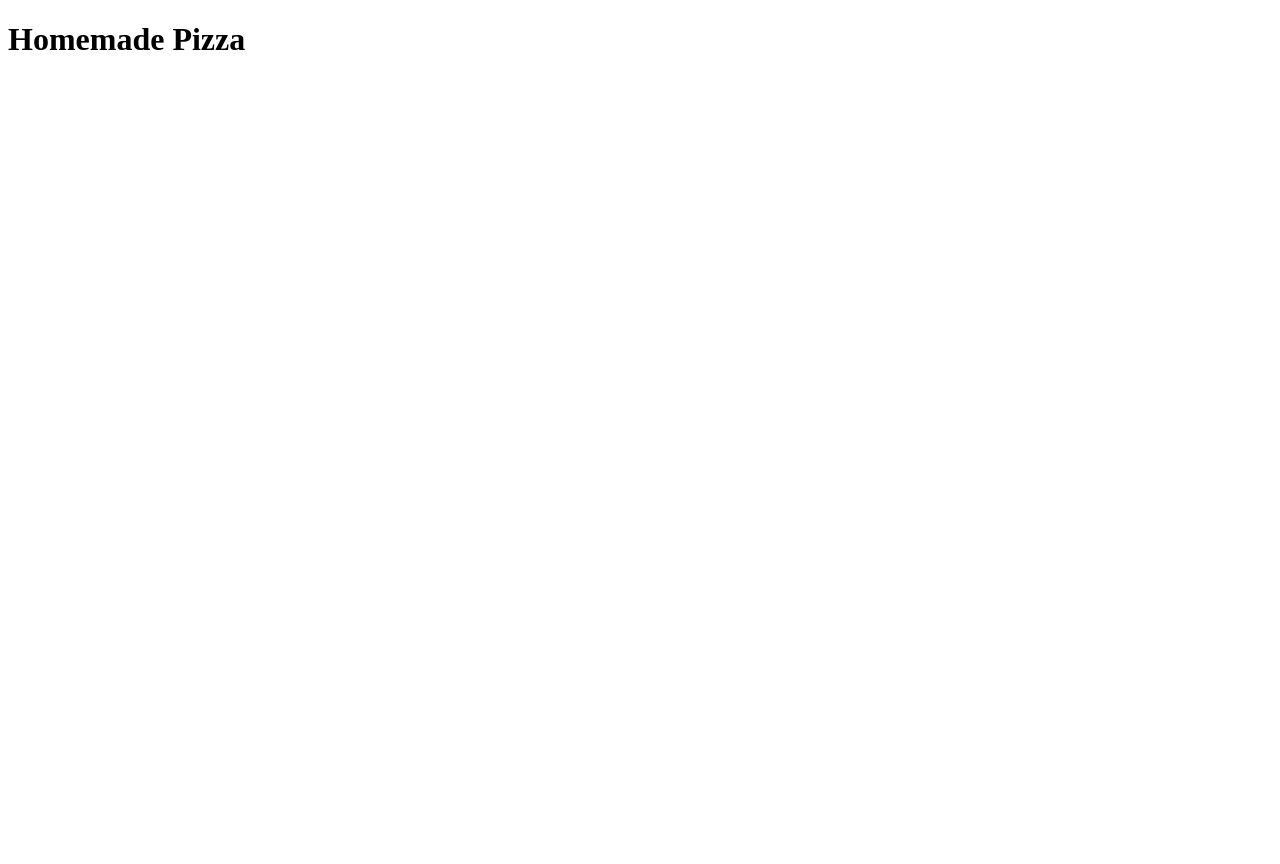
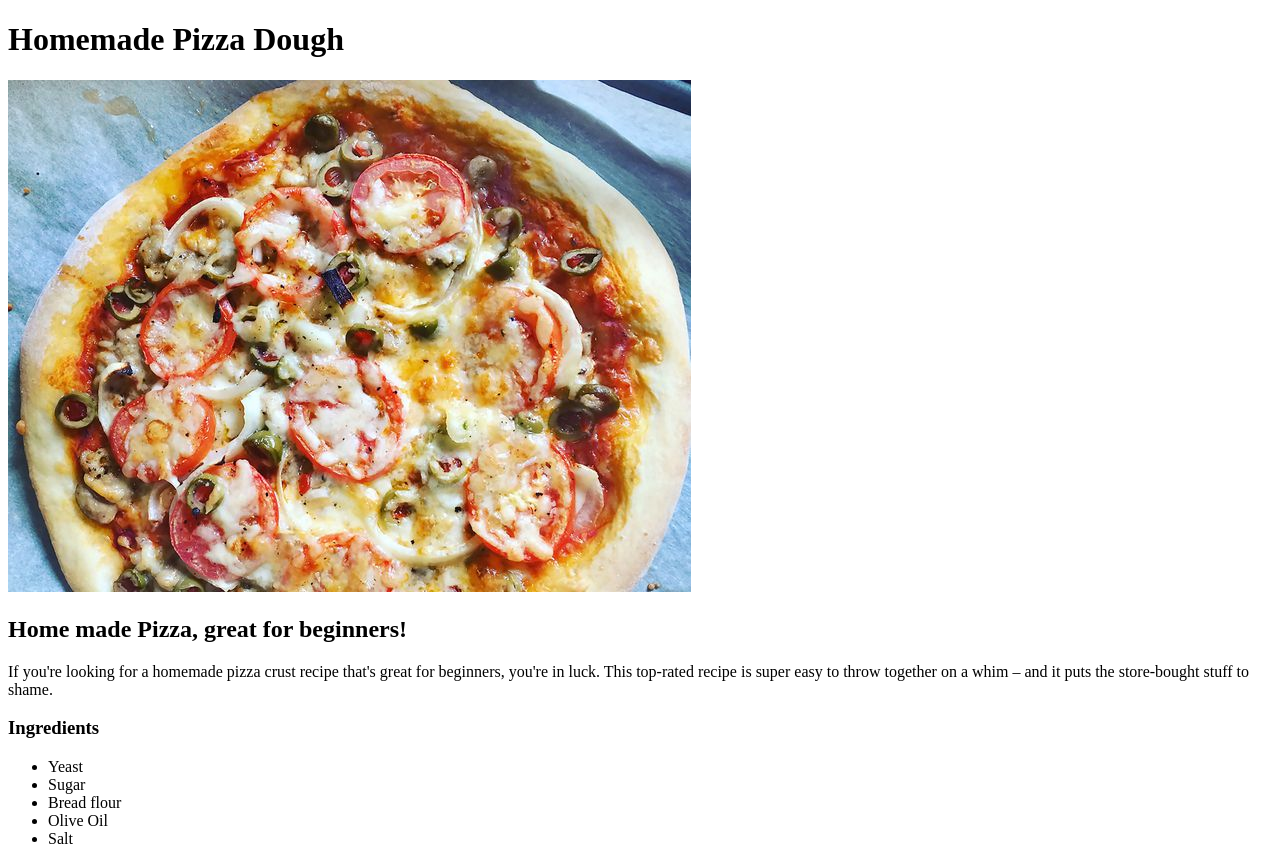
Before and after one commit to tha-dan/odin-recipes, a plain HTML site: page recipes/pizza.html in a window 1280 px wide. Before the commit the page ends 800 px from the top, so only its background shows below. Drawn offline with Linux system fonts and the light colour scheme.

Commit message:
Add recipe content, change text index.html
Create content for Pizza.html, change text on index.html

```diff
--- a/recipes/pizza.html
+++ b/recipes/pizza.html
@@ -6,6 +6,22 @@
     <title>Odin Foundations Project - Recipes - Homemade Pizza</title>
   </head>
   <body>
-    <h1>Homemade Pizza</h1>
+    <h1>Homemade Pizza Dough</h1>
+
+    <img src="images/pizza.jpeg" alt="Homemade Pizza Dough" />
+    <h2>Home made Pizza, great for beginners!</h2>
+    <p>
+      If you're looking for a homemade pizza crust recipe that's great for
+      beginners, you're in luck. This top-rated recipe is super easy to throw
+      together on a whim – and it puts the store-bought stuff to shame.
+    </p>
+    <h3>Ingredients</h3>
+    <ul>
+      <li>Yeast</li>
+      <li>Sugar</li>
+      <li>Bread flour</li>
+      <li>Olive Oil</li>
+      <li>Salt</li>
+    </ul>
   </body>
 </html>
```
Also changed, not shown: index.html (+1 -1 lines).
